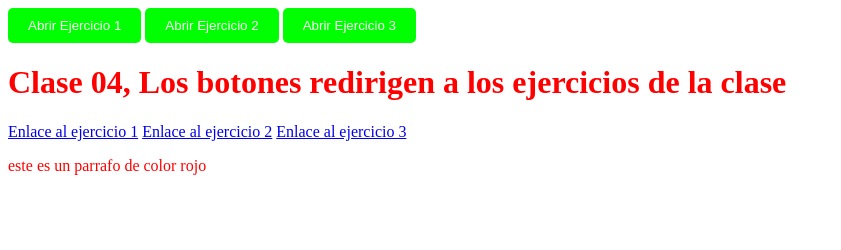
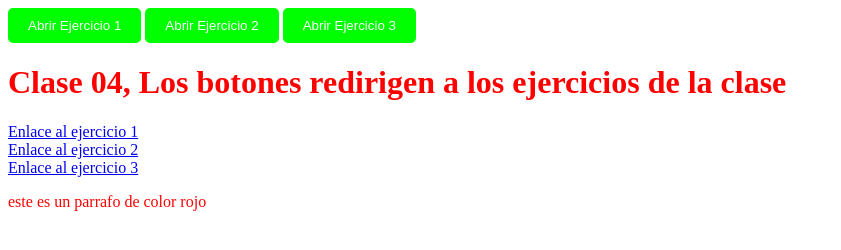
Before and after one commit to toniassul/webDesign, a plain HTML site: page clase04/index.html in a window 1280 px wide. Shown: the whole page, without its empty margins (0-841 px from the left). Drawn offline with Linux system fonts and the light colour scheme.

Commit message:
Update index.html

```diff
--- a/clase04/index.html
+++ b/clase04/index.html
@@ -26,8 +26,8 @@
         }
     </script>
     <p class="Ejercicios">
-        <a href="https://toniassul.github.io/webDesign/clase04/ejercicio1.html">Enlace al ejercicio 1</a>
-        <a href="https://toniassul.github.io/webDesign/clase04/ejercicio2.html">Enlace al ejercicio 2</a>
+        <a href="https://toniassul.github.io/webDesign/clase04/ejercicio1.html">Enlace al ejercicio 1</a><br>
+        <a href="https://toniassul.github.io/webDesign/clase04/ejercicio2.html">Enlace al ejercicio 2</a><br>
         <a href="https://toniassul.github.io/webDesign/clase04/ejercicio3.html">Enlace al ejercicio 3</a>
     </p>
     <p style="color: red;"> este es un parrafo de color rojo</p>
```
